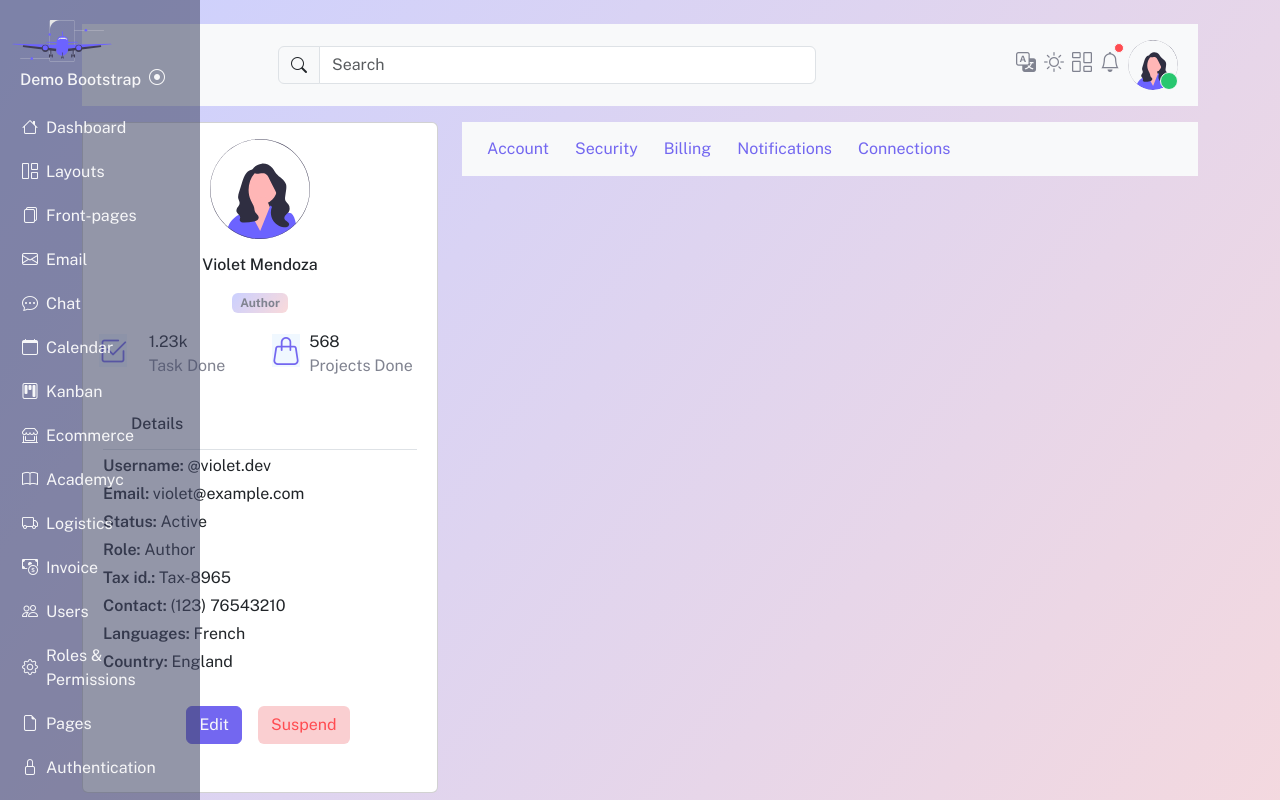
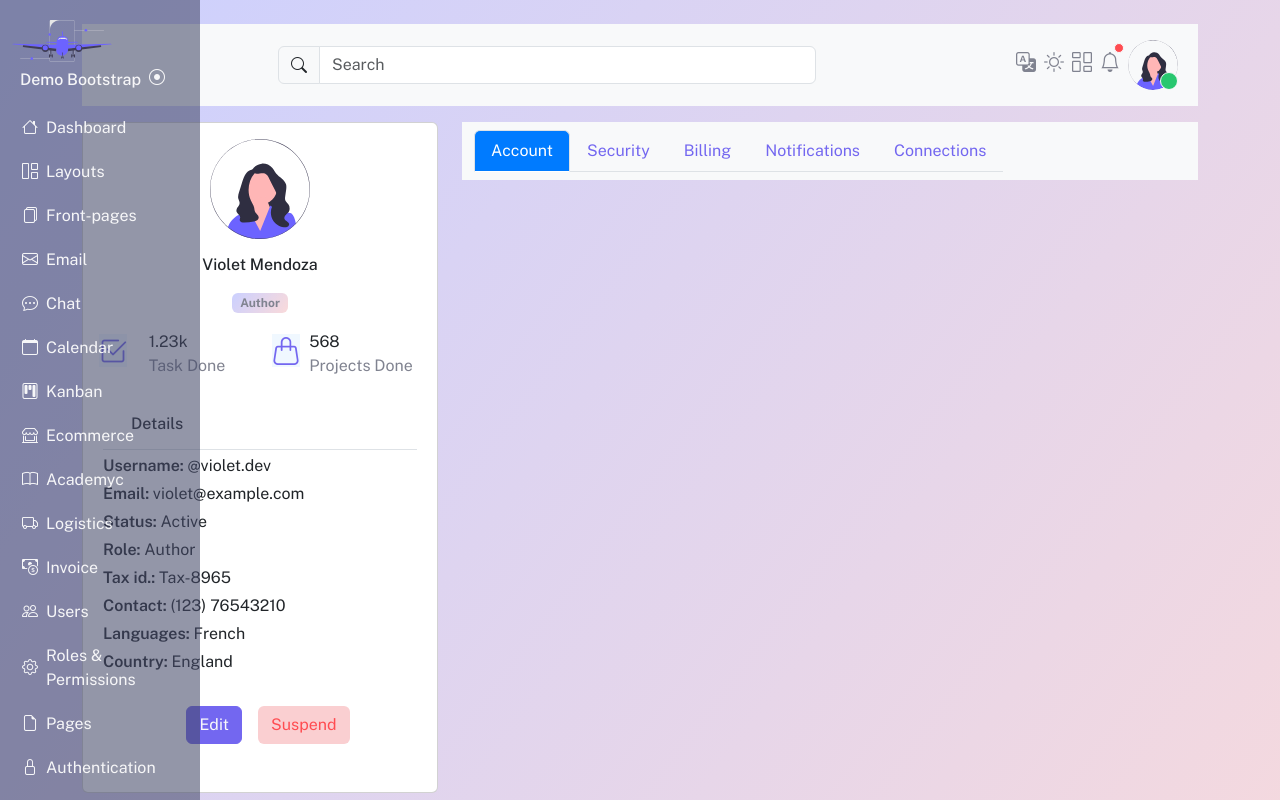
Before and after one commit to CL16006/vuexy-bootstrap-clone, a Vue app: page /user in a window 1280 px wide. Shown: the top 800 px of the page. Built offline with nearby package versions, Linux system fonts and the light colour scheme.

Commit message:
refactor: refactoriza navigation-tab para actulizar clase css de tab activo.

```diff
--- a/src/layouts/UserLayout.vue
+++ b/src/layouts/UserLayout.vue
@@ -2,7 +2,7 @@
 import { ref } from 'vue'
 import SideBarComponent from '@/components/admin/SideBarComponent.vue'
 import HeaderComponent from '@/components/admin/HeaderComponent.vue'
-import { RouterView } from 'vue-router'
+import { RouterView, useRoute } from 'vue-router'
 import UserInfoComponent from '@/components/users/UserInfoComponent.vue'
 
 // Controla si el sidebar está colapsado
@@ -12,40 +12,64 @@ const isSidebarCollapsed = ref(false)
 function toggleSidebarCollapse() {
   isSidebarCollapsed.value = !isSidebarCollapsed.value
 }
+
+// Estado de la pestaña activa
+const activeTab = ref(0)
+
+// Función para seleccionar la pestaña
+const selectTab = (index) => {
+  activeTab.value = index
+}
+
+// Definir las pestañas con su información
+const tabs = ref([
+  { id: 'account', name: 'Account', url: '/user/account' },
+  { id: 'security', name: 'Security', url: '/user/security' },
+  { id: 'billing', name: 'Billing', url: '/user/billing' },
+  { id: 'notifications', name: 'Notifications', url: '/user/notifications' },
+  { id: 'connections', name: 'Connections', url: '/user/connections' },
+])
+
+// Obtener la ruta actual para marcar la pestaña activa
+const route = useRoute()
+
+// Actualiza el índice de la pestaña activa según la ruta actual
+const updateActiveTab = () => {
+  const currentTab = tabs.value.findIndex(tab => tab.url === route.path)
+  activeTab.value = currentTab !== -1 ? currentTab : 0
+}
+
+// Observa los cambios en la ruta
+import { watch } from 'vue'
+watch(route, updateActiveTab, { immediate: true })
 </script>
+
 <template>
   <div class="container">
-    <HeaderComponent @toggle="toggleSidebarCollapse"></HeaderComponent>
+    <HeaderComponent @toggle="toggleSidebarCollapse" />
     <SideBarComponent
       :isCollapsed="isSidebarCollapsed"
       @toggle="toggleSidebarCollapse"
-    ></SideBarComponent>
+    />
     <div class="row content">
       <div class="col-sm-12 col-md-12 col-lg-4">
-        <UserInfoComponent></UserInfoComponent>
+        <UserInfoComponent />
       </div>
       <div class="col-sm-12 col-md-12 col-lg-8">
         <nav class="navbar navbar-expand-lg bg-body-tertiary my-3">
           <div class="container-fluid">
-            <ul class="navbar-nav me-auto mb-2 mb-lg-0">
-              <li class="nav-item">
-                <a class="btn text-primary" aria-current="page" href="/user/account">Account</a>
-              </li>
-              <li class="nav-item">
-                <a class="btn text-primary" aria-current="page" href="/user/security">Security</a>
-              </li>
-              <li class="nav-item">
-                <a class="btn text-primary" aria-current="page" href="/user/billing">Billing</a>
-              </li>
-              <li class="nav-item">
-                <a class="btn text-primary" aria-current="page" href="/user/notifications"
-                  >Notifications</a
+            <ul class="nav nav-tabs" role="tablist">
+              <li class="nav-item" v-for="(tab, index) in tabs" :key="index">
+                <router-link
+                  class="nav-link"
+                  :to="tab.url"
+                  :class="{ active: activeTab === index }"
+                  @click="selectTab(index)"
+                  :aria-controls="tab.id"
+                  :aria-selected="activeTab === index ? 'true' : 'false'"
                 >
-              </li>
-              <li class="nav-item">
-                <a class="btn text-primary" aria-current="page" href="/user/connections"
-                  >Connections</a
-                >
+                  {{ tab.name }}
+                </router-link>
               </li>
             </ul>
           </div>
@@ -55,3 +79,11 @@ function toggleSidebarCollapse() {
     </div>
   </div>
 </template>
+
+<style scoped>
+/* Personalización de las pestañas activas */
+.nav-link.active {
+  color: #fff; /* Cambia el color del texto a blanco */
+  background-color: #007bff; /* Cambia el fondo a color primary */
+}
+</style>
```
